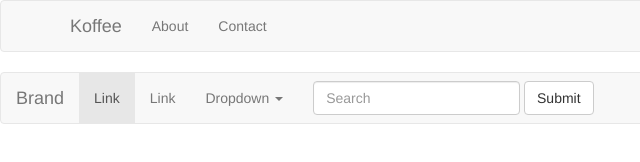
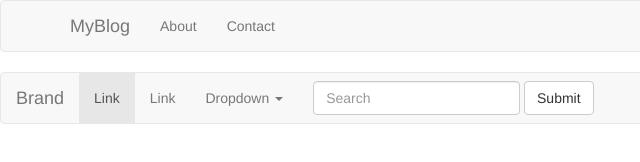
Before and after one commit to gisaac85/bootcamp1_udemy, a plain HTML site: page navBars.html in a window 1280 px wide. Shown: the full height of the page, 0-640 px from the left. Drawn offline with nearby package versions, Linux system fonts and the light colour scheme.

Commit message:
navbar bootstrap css ex

```diff
--- a/navBars.html
+++ b/navBars.html
@@ -18,7 +18,7 @@
                     <span class="icon-bar"></span>
                     <span class="icon-bar"></span>
                 </button>
-                <a href="#" class="navbar-brand">Koffee</a>
+                <a href="#" class="navbar-brand">MyBlog</a>
             </div>
             <div class="collapse navbar-collapse" id="bs-nav-demo">
                 <ul class="nav navbar-nav">
```
